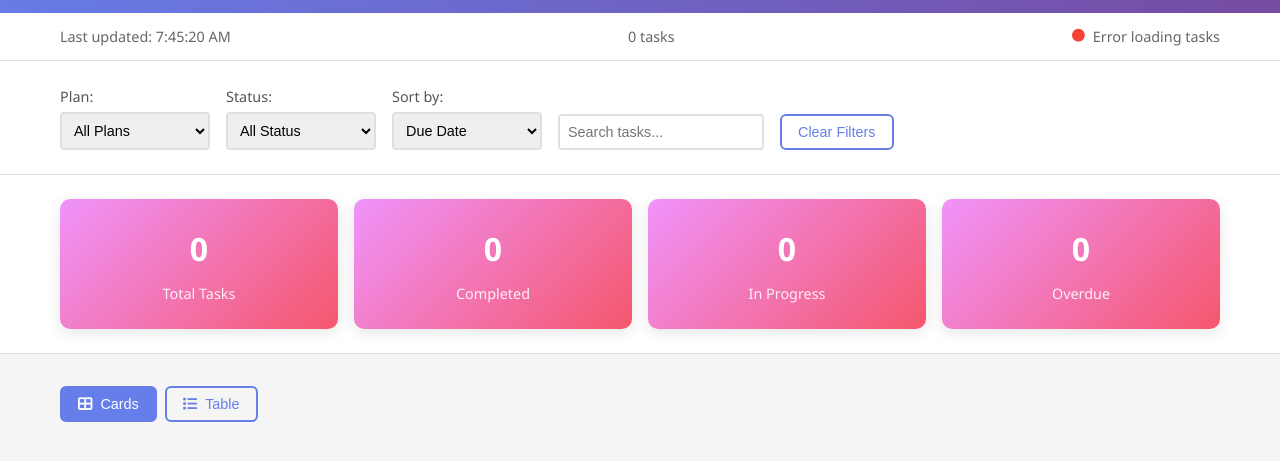
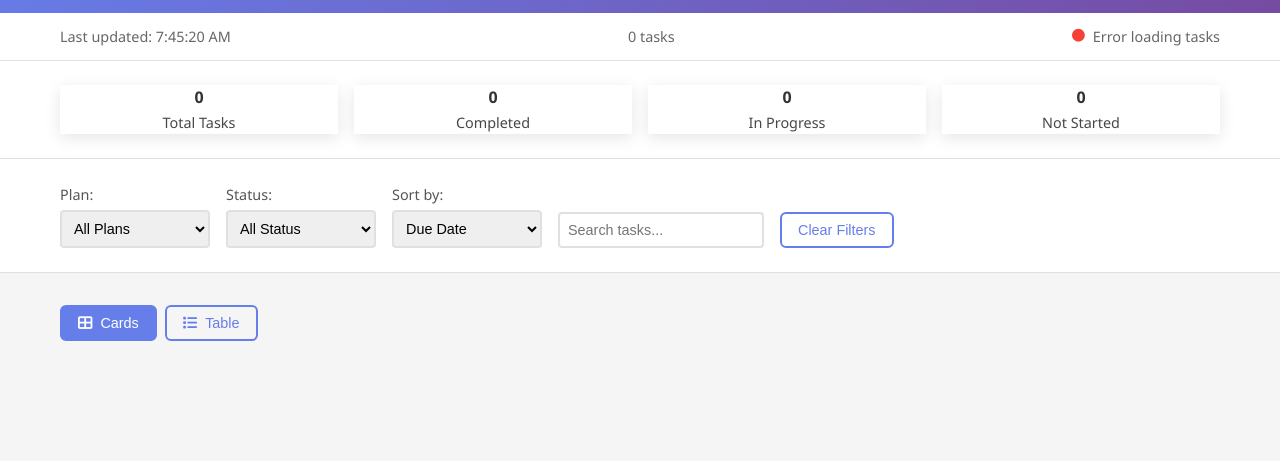
Before and after one commit to MaxOffice/tasksbyme, a website: page src/public/dashboard.html in a window 1280 px wide. Shown: the part 65-526 px from the top of the page. Drawn offline with Linux system fonts and the light colour scheme; no server answers.

Commit message:
Summary stats display corrections. Closes #4. Closes #5.

```diff
--- a/src/public/css/styles.css
+++ b/src/public/css/styles.css
@@ -188,18 +188,20 @@ body {
 }
 
 .stat-card {
+    /*
     background: linear-gradient(135deg, #f093fb 0%, #f5576c 100%);
     color: white;
     padding: 1.5rem;
     border-radius: 10px;
+    */
     text-align: center;
     box-shadow: 0 4px 15px rgba(0,0,0,0.1);
 }
 
 .stat-number {
-    font-size: 2rem;
+    /* font-size: 2rem; */
     font-weight: bold;
-    margin-bottom: 0.5rem;
+    /* margin-bottom: 0.5rem; */
 }
 
 .stat-label {
--- a/src/public/dashboard.html
+++ b/src/public/dashboard.html
@@ -39,6 +39,30 @@
             </div>
         </div>
 
+        <!-- Statistics Dashboard -->
+        <div class="stats-section">
+            <div class="container">
+                <div class="stats-grid">
+                    <div class="stat-card">
+                        <div class="stat-number" id="totalTasks">0</div>
+                        <div class="stat-label">Total Tasks</div>
+                    </div>
+                    <div class="stat-card">
+                        <div class="stat-number" id="completedTasks">0</div>
+                        <div class="stat-label">Completed</div>
+                    </div>
+                    <div class="stat-card">
+                        <div class="stat-number" id="inProgressTasks">0</div>
+                        <div class="stat-label">In Progress</div>
+                    </div>
+                    <div class="stat-card">
+                        <div class="stat-number" id="notStartedTasks">0</div>
+                        <div class="stat-label">Not Started</div>
+                    </div>
+                </div>
+            </div>
+        </div>
+
         <!-- Filters & Controls -->
         <div class="controls-section">
             <div class="container">
@@ -75,29 +99,6 @@
             </div>
         </div>
 
-        <!-- Statistics Dashboard -->
-        <div class="stats-section">
-            <div class="container">
-                <div class="stats-grid">
-                    <div class="stat-card">
-                        <div class="stat-number" id="totalTasks">0</div>
-                        <div class="stat-label">Total Tasks</div>
-                    </div>
-                    <div class="stat-card">
-                        <div class="stat-number" id="completedTasks">0</div>
-                        <div class="stat-label">Completed</div>
-                    </div>
-                    <div class="stat-card">
-                        <div class="stat-number" id="inProgressTasks">0</div>
-                        <div class="stat-label">In Progress</div>
-                    </div>
-                    <div class="stat-card">
-                        <div class="stat-number" id="overdueTasks">0</div>
-                        <div class="stat-label">Overdue</div>
-                    </div>
-                </div>
-            </div>
-        </div>
 
         <!-- Tasks Display -->
         <main class="main-content">
--- a/src/public/js/app.js
+++ b/src/public/js/app.js
@@ -343,11 +343,13 @@ class TaskTracker {
         this.applyFilters();
     }
 
-    updateStats (stats) {
-        document.getElementById('totalTasks').textContent = stats.total || 0;
+    updateStats (statsData) {
+        console.log(statsData)
+        const stats = statsData.stats
+        document.getElementById('totalTasks').textContent = stats.totalTasks || 0;
         document.getElementById('completedTasks').textContent = stats.completed || 0;
         document.getElementById('inProgressTasks').textContent = stats.inProgress || 0;
-        document.getElementById('overdueTasks').textContent = stats.overdue || 0;
+        document.getElementById('notStartedTasks').textContent = stats.notStarted || 0;
     }
 
     updateTaskCount () {
```
